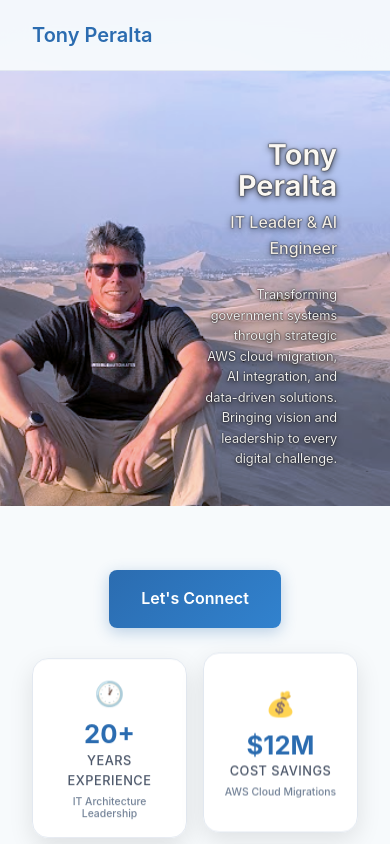
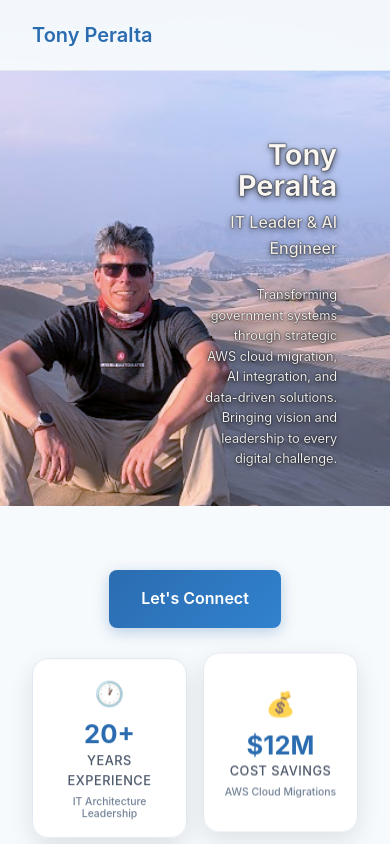
Before and after one commit to tonymon/tonyperalta.io, a plain HTML site: page index.html in a window 390 px wide. Shown: the top 844 px of the page. Drawn offline with Linux system fonts and the light colour scheme.

Commit message:
Update index.html

```diff
--- a/index.html
+++ b/index.html
@@ -1422,7 +1422,7 @@
             }
 
             .hero {
-                background-position: 23% center;
+                background-position: 22% center;
                 background-size: cover;
                 background-attachment: scroll;
                 min-height: 60vh;
```
